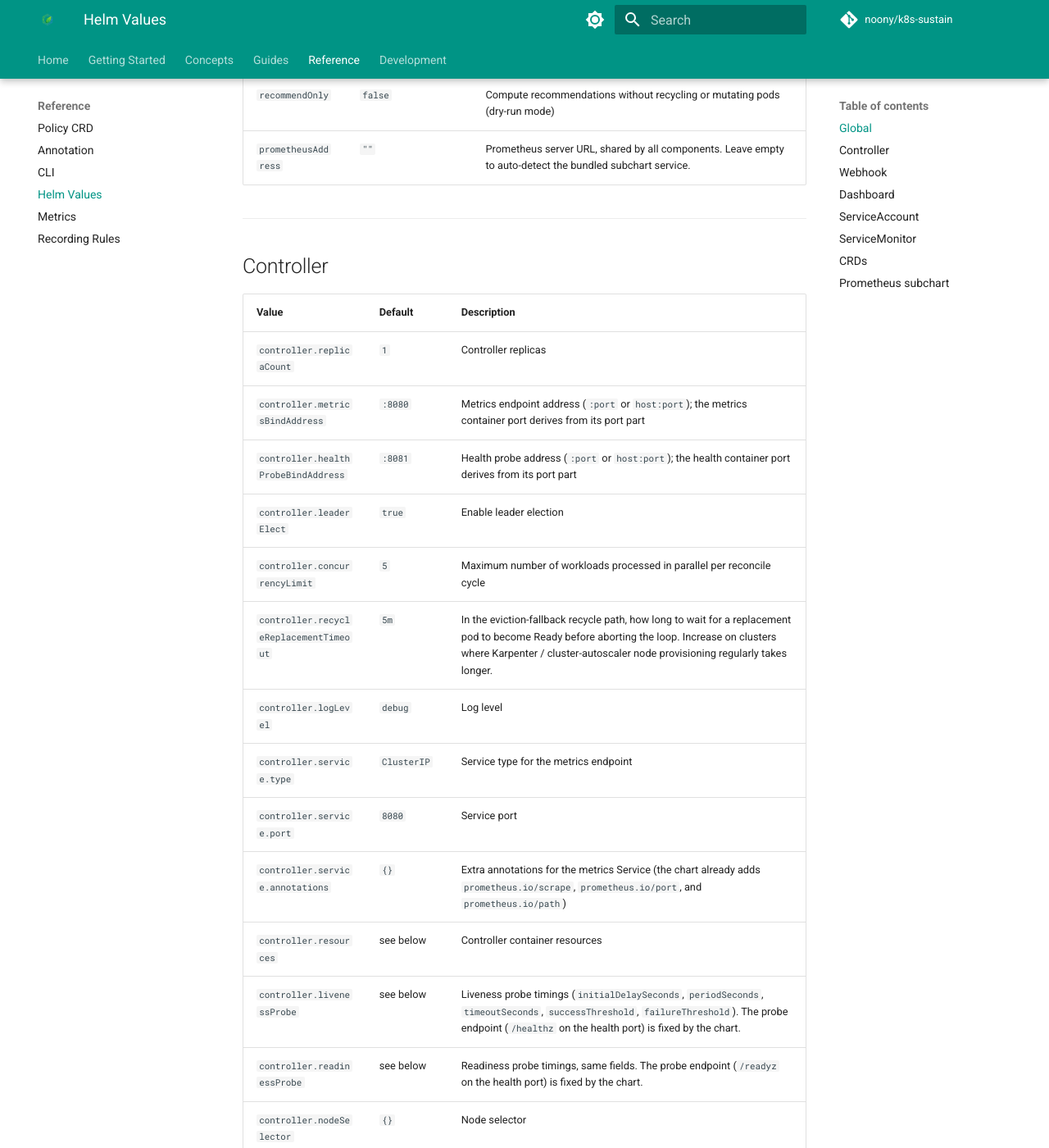
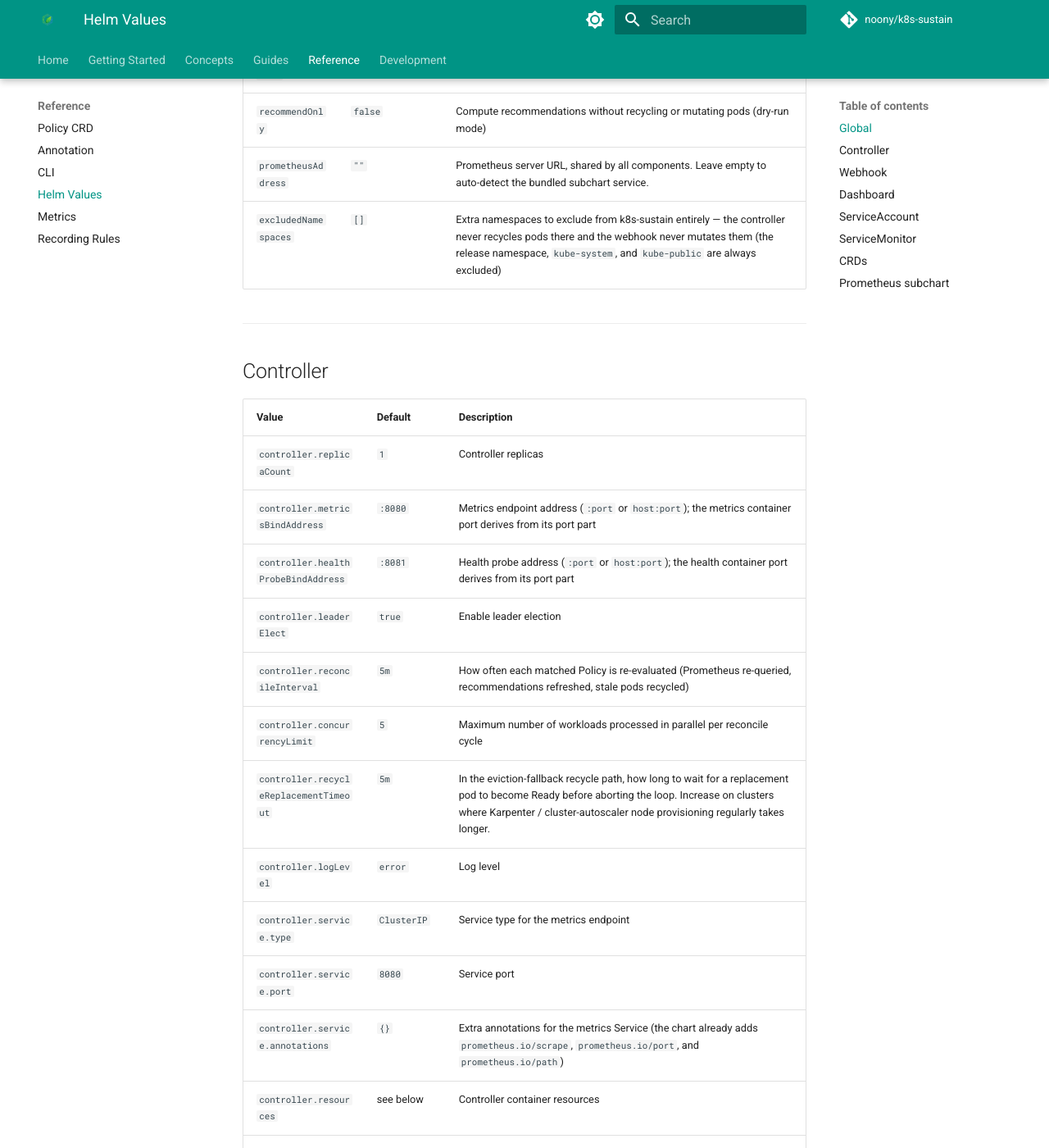
Before and after one commit to noony/k8s-sustain, an MkDocs documentation site: the page built from docs/reference/helm-values.md, in a window 1280 px wide and 1400 px high, scrolled down 586 px. Shown: the whole window at 82% size. Built offline with MkDocs 1.6.1 and Material for MkDocs 9.7.7, drawn with Linux system fonts in a browser that asks for light colours; comment, search, counter and statistics services are not loaded; some of the changed text lies outside the part shown.

Commit message:
fix(chart): add values.schema.json missing vlaues, log level error by default and debug in dev, add notes about dashboard securization to put it behind auth-proxy or cf access like

```diff
--- a/docs/reference/helm-values.md
+++ b/docs/reference/helm-values.md
@@ -14,6 +14,7 @@
 | `fullnameOverride` | `""` | Override the full release name |
 | `recommendOnly` | `false` | Compute recommendations without recycling or mutating pods (dry-run mode) |
 | `prometheusAddress` | `""` | Prometheus server URL, shared by all components. Leave empty to auto-detect the bundled subchart service. |
+| `excludedNamespaces` | `[]` | Extra namespaces to exclude from k8s-sustain entirely — the controller never recycles pods there and the webhook never mutates them (the release namespace, `kube-system`, and `kube-public` are always excluded) |
 
 ---
 
@@ -25,9 +26,10 @@
 | `controller.metricsBindAddress` | `:8080` | Metrics endpoint address (`:port` or `host:port`); the metrics container port derives from its port part |
 | `controller.healthProbeBindAddress` | `:8081` | Health probe address (`:port` or `host:port`); the health container port derives from its port part |
 | `controller.leaderElect` | `true` | Enable leader election |
+| `controller.reconcileInterval` | `5m` | How often each matched Policy is re-evaluated (Prometheus re-queried, recommendations refreshed, stale pods recycled) |
 | `controller.concurrencyLimit` | `5` | Maximum number of workloads processed in parallel per reconcile cycle |
 | `controller.recycleReplacementTimeout` | `5m` | In the eviction-fallback recycle path, how long to wait for a replacement pod to become Ready before aborting the loop. Increase on clusters where Karpenter / cluster-autoscaler node provisioning regularly takes longer. |
-| `controller.logLevel` | `debug` | Log level |
+| `controller.logLevel` | `error` | Log level |
 | `controller.service.type` | `ClusterIP` | Service type for the metrics endpoint |
 | `controller.service.port` | `8080` | Service port |
 | `controller.service.annotations` | `{}` | Extra annotations for the metrics Service (the chart already adds `prometheus.io/scrape`, `prometheus.io/port`, and `prometheus.io/path`) |
@@ -77,9 +79,8 @@
 | `webhook.enabled` | `true` | Deploy the admission webhook |
 | `webhook.replicaCount` | `1` | Webhook replicas (≥2 recommended for production) |
 | `webhook.port` | `9443` | HTTPS server port |
-| `webhook.logLevel` | `debug` | Log level |
+| `webhook.logLevel` | `error` | Log level |
 | `webhook.failurePolicy` | `Ignore` | `Ignore` or `Fail` |
-| `webhook.excludedNamespaces` | `[]` | Extra namespaces to exclude from webhook interception (the release namespace, `kube-system`, and `kube-public` are always excluded) |
 | `webhook.tlsSecretName` | `k8s-sustain-webhook-tls` | TLS secret name |
 | `webhook.caBundle` | `""` | Base64-encoded CA cert (required when `certManager.enabled=false`) |
 | `webhook.certManager.enabled` | `false` | Create a cert-manager `Certificate` resource |
@@ -111,10 +112,10 @@
 
 | Value | Default | Description |
 |-------|---------|-------------|
-| `dashboard.enabled` | `false` | Deploy the dashboard |
+| `dashboard.enabled` | `true` | Deploy the dashboard |
 | `dashboard.replicaCount` | `1` | Dashboard replicas |
 | `dashboard.bindAddress` | `:8090` | Server bind address (`:port` or `host:port`); the container port derives from its port part |
-| `dashboard.logLevel` | `debug` | Log level |
+| `dashboard.logLevel` | `error` | Log level |
 | `dashboard.corsAllowedOrigins` | `[]` | Allowed CORS origins. Empty = same-origin only (the safe default). Set to `["https://your-grafana"]` to embed the dashboard cross-origin, or `["*"]` to allow all (not recommended). |
 | `dashboard.service.type` | `ClusterIP` | Service type |
 | `dashboard.service.port` | `8090` | Service port |
```
Also changed, not shown: docs/concepts/workload-recommendations.md (+1 -1 lines), docs/guides/dashboard.md (+4 -1 lines), 14 other files.
